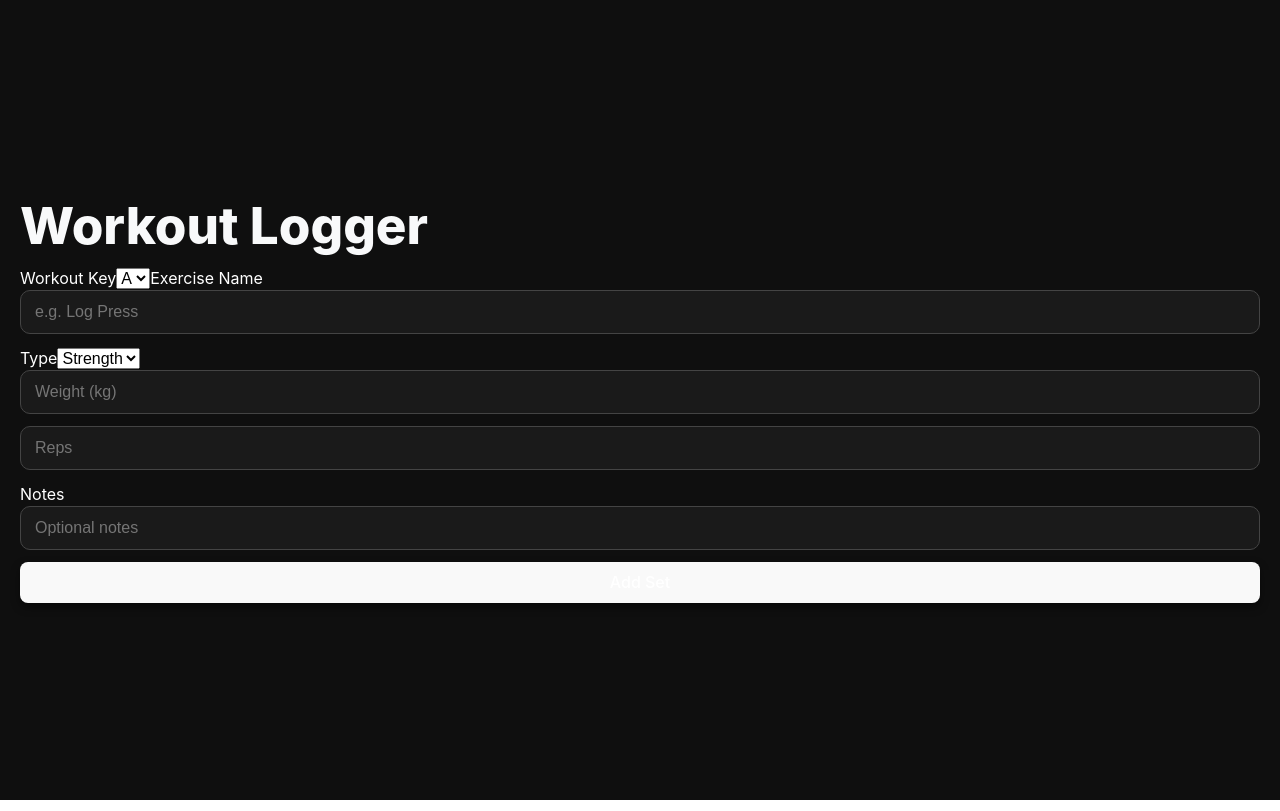
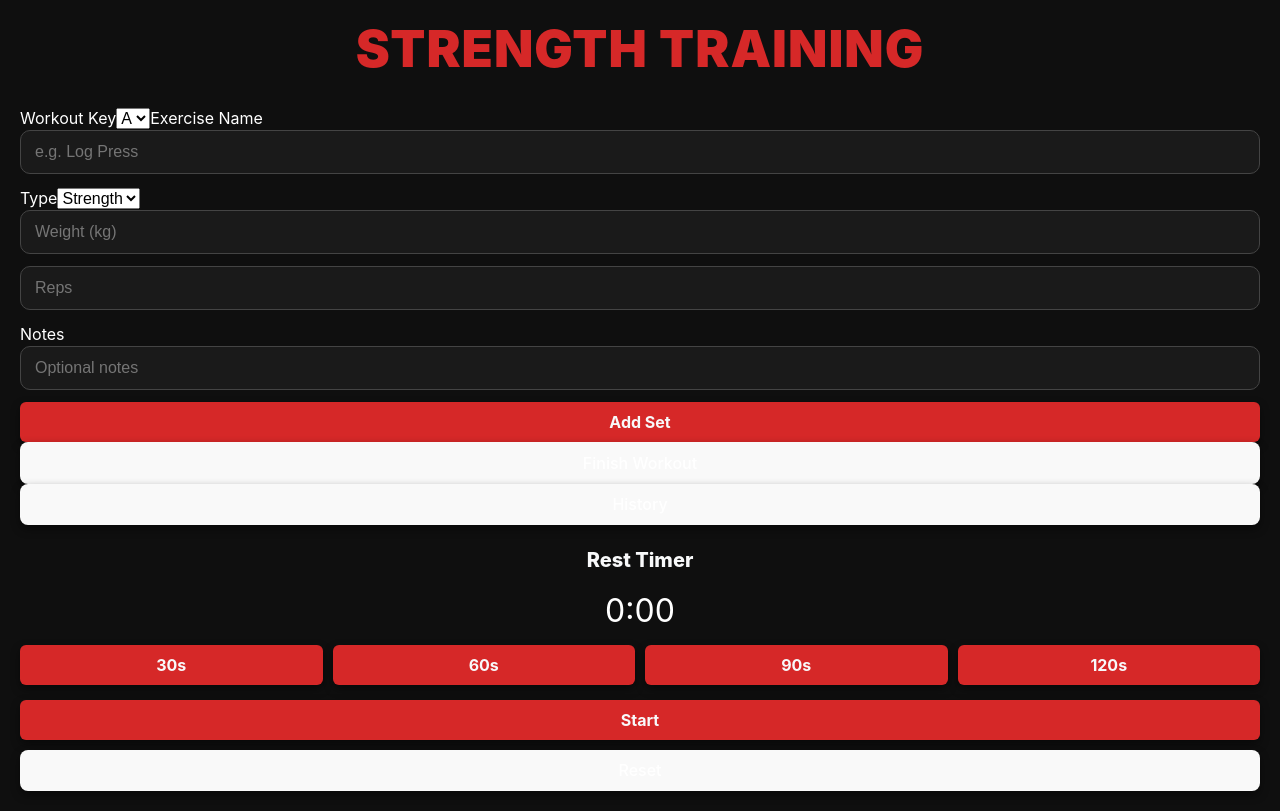
Before and after one commit to acarter24119-coder/strength-app, a React (Vite) app: page / in a window 1280 px wide. Built offline with nearby package versions, Linux system fonts and the light colour scheme.

Commit message:
Add Rest Timer with presets and clean MainPage

```diff
--- a/src/App.css
+++ b/src/App.css
@@ -83,6 +83,15 @@ h3 { font-size: 18px; }
   position: sticky;
   top: 0;
   z-index: 10;
+}
+
+/* Custom header for main title */
+.app-header {
+  font-weight: 900;
+  text-align: center;
+  margin-bottom: 30px;
+  letter-spacing: 1px;
+  color: var(--cerberus-red);
 }
 
 /* --------------------------------------------------------- */
@@ -259,6 +268,21 @@ button.danger {
   font-weight: 700;
 }
 
+/* Custom Add Set button */
+.add-set-btn {
+  background: var(--cerberus-red);
+  color: var(--off-white);
+  font-weight: 700;
+  padding: 10px 16px;
+  border: none;
+  border-radius: 6px;
+  cursor: pointer;
+}
+
+.add-set-btn:hover {
+  opacity: 0.85;
+}
+
 /* --------------------------------------------------------- */
 /* DARK MODE OVERRIDE (optional)                             */
 /* --------------------------------------------------------- */
@@ -268,4 +292,28 @@ button.danger {
     background: var(--charcoal);
     color: var(--text-light);
   }
+@media (prefers-color-scheme: dark) {
+  body {
+    background: var(--charcoal);
+    color: var(--text-light);
+  }
 }
+
+/* Now OUTSIDE the media query */
+.history-btn {
+  margin-top: 10px;
+  width: 100%;
+  padding: 12px;
+  background-color: #444;
+  color: white;
+  border: none;
+  border-radius: 6px;
+  font-size: 16px;
+  font-weight: bold;
+  cursor: pointer;
+}
+
+.history-btn:hover {
+  background-color: #666;
+}
+}
--- a/src/Mainpage.tsx
+++ b/src/Mainpage.tsx
@@ -1,7 +1,8 @@
-import { useState } from "react";
+import { useState, useRef } from "react";
 import type { WorkoutKey, ExerciseType, SetLog } from "./types";
 import { db } from "./db";
 import "./App.css";
+import RestTimer from "./RestTimer";
 
 export default function MainPage() {
   const [workout, setWorkout] = useState<WorkoutKey>("A");
@@ -18,6 +19,9 @@ export default function MainPage() {
 
   // Notes
   const [notes, setNotes] = useState("");
+
+  // Keep focus on exercise field
+  const exerciseRef = useRef<HTMLInputElement>(null);
 
   const addSet = async () => {
     const newSet: SetLog = {
@@ -47,17 +51,42 @@ export default function MainPage() {
 
     await db.sets.add(newSet);
 
-    // Clear fields
+    // Auto‑carryover: keep previous values
+    setNotes("");
+
+    // Keep cursor ready for next set
+    exerciseRef.current?.focus();
+  };
+
+  // ⭐ NEW — Finish Workout
+  const finishWorkout = async () => {
+    // 1. Create workout entry
+    const workoutId = await db.workouts.add({
+      date: new Date().toISOString()
+    });
+
+    // 2. Attach workoutId to all sets from this workout key
+    await db.sets
+      .where("workout")
+      .equals(workout)
+      .modify({ workoutId });
+
+    // 3. Clear UI for next session
+    setExercise("");
+    setType("strength");
     setWeight("");
     setReps("");
     setDistance("");
     setTime("");
     setNotes("");
+
+    // 4. Focus ready for next workout
+    exerciseRef.current?.focus();
   };
 
   return (
     <div style={{ padding: "20px", color: "white" }}>
-      <h1>Workout Logger</h1>
+      <h1 className="app-header">STRENGTH TRAINING</h1>
 
       <label>Workout Key</label>
       <select
@@ -73,6 +102,7 @@ export default function MainPage() {
 
       <label>Exercise Name</label>
       <input
+        ref={exerciseRef}
         value={exercise}
         onChange={e => setExercise(e.target.value)}
         placeholder="e.g. Log Press"
@@ -164,7 +194,17 @@ export default function MainPage() {
         placeholder="Optional notes"
       />
 
-      <button onClick={addSet}>Add Set</button>
+      <button className="add-set-btn" onClick={addSet}>Add Set</button>
+
+      <button className="finish-btn" onClick={finishWorkout}>
+        Finish Workout
+      </button>
+
+      <button className="history-btn" onClick={() => window.location.href = "/history"}>
+        History
+      </button>
+
+      <RestTimer />
     </div>
   );
 }
--- /dev/null
+++ b/src/RestTimer.tsx
@@ -0,0 +1,78 @@
+import { useState, useEffect, useRef } from "react";
+
+export default function RestTimer() {
+  const [seconds, setSeconds] = useState(0);
+  const [running, setRunning] = useState(false);
+  const intervalRef = useRef<number | null>(null);
+
+  // Tick every second when running
+  useEffect(() => {
+    if (running) {
+      intervalRef.current = window.setInterval(() => {
+        setSeconds(prev => prev + 1);
+      }, 1000);
+    }
+
+    return () => {
+      if (intervalRef.current) clearInterval(intervalRef.current);
+    };
+  }, [running]);
+
+  const start = () => setRunning(true);
+  const pause = () => setRunning(false);
+  const reset = () => {
+    setRunning(false);
+    setSeconds(0);
+  };
+
+  // ⭐ NEW — Preset rest times
+  const setPreset = (value: number) => {
+    setSeconds(value);
+    setRunning(true);
+  };
+
+  // Format mm:ss
+  const format = (s: number) => {
+    const m = Math.floor(s / 60);
+    const sec = s % 60;
+    return `${m}:${sec.toString().padStart(2, "0")}`;
+  };
+
+  return (
+    <div style={{ marginTop: "20px", textAlign: "center" }}>
+      <h2>Rest Timer</h2>
+
+      <div style={{ fontSize: "32px", marginBottom: "10px" }}>
+        {format(seconds)}
+      </div>
+
+      {/* ⭐ Preset Buttons */}
+      <div style={{ display: "flex", gap: "10px", marginBottom: "15px" }}>
+        <button className="add-set-btn" onClick={() => setPreset(30)}>30s</button>
+        <button className="add-set-btn" onClick={() => setPreset(60)}>60s</button>
+        <button className="add-set-btn" onClick={() => setPreset(90)}>90s</button>
+        <button className="add-set-btn" onClick={() => setPreset(120)}>120s</button>
+      </div>
+
+      {!running && (
+        <button onClick={start} className="add-set-btn">
+          Start
+        </button>
+      )}
+
+      {running && (
+        <button onClick={pause} className="finish-btn">
+          Pause
+        </button>
+      )}
+
+      <button
+        onClick={reset}
+        className="history-btn"
+        style={{ marginTop: "10px" }}
+      >
+        Reset
+      </button>
+    </div>
+  );
+}
--- a/src/db.ts
+++ b/src/db.ts
@@ -5,14 +5,15 @@ import type { SetLog } from "./types";
 class StrengthDB extends Dexie {
   sets!: Dexie.Table<SetLog, number>;
   plan!: Dexie.Table<{ id: number; text: string }, number>;
+  workouts!: Dexie.Table<{ id?: number; date: string }, number>; // NEW
 
   constructor() {
     super("strengthDB");
 
-    // Version bump — resets DB (Option B)
-    this.version(2).stores({
-      sets: "++id, workout, exercise, type, date",
-      plan: "id"
+    this.version(3).stores({
+      sets: "++id, workout, exercise, type, date, workoutId", // NEW: workoutId index
+      plan: "id",
+      workouts: "++id, date" // NEW TABLE
     });
   }
 }
--- a/src/types.ts
+++ b/src/types.ts
@@ -6,6 +6,8 @@ export type SetLog = {
   id?: number;
 
   workout: WorkoutKey;
+  workoutId?: number;   // NEW — links sets to a finished workout
+
   exercise: string;
   type: ExerciseType;
 
```
Also changed, not shown: src/HistoryPage.tsx (added, +72 -0 lines).
